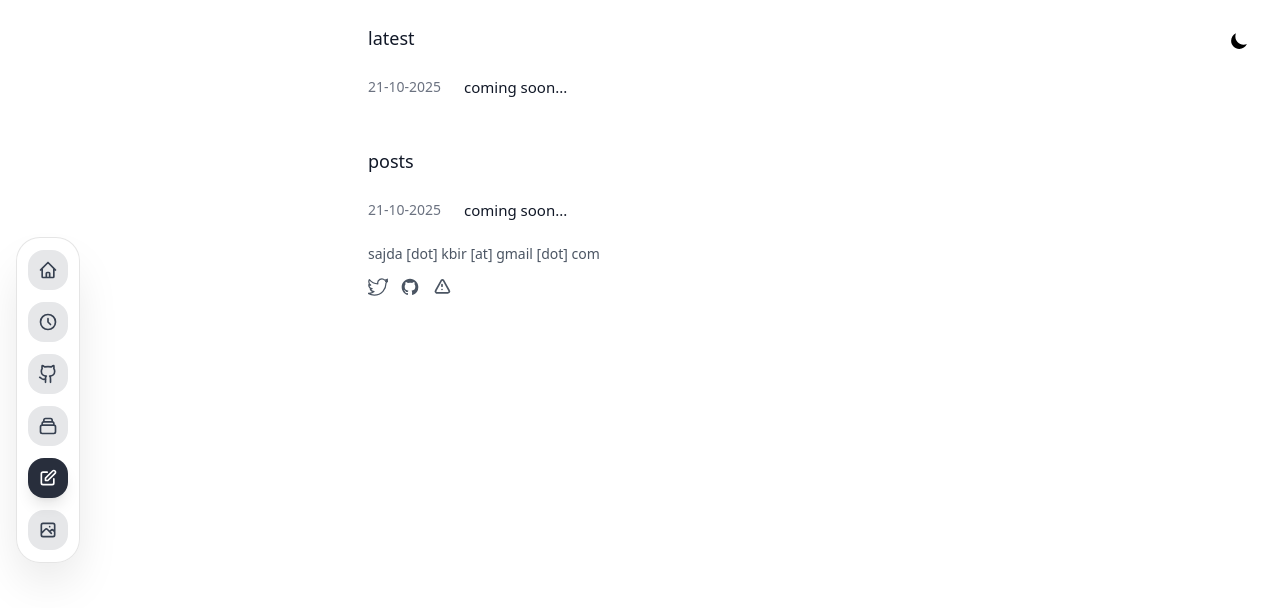
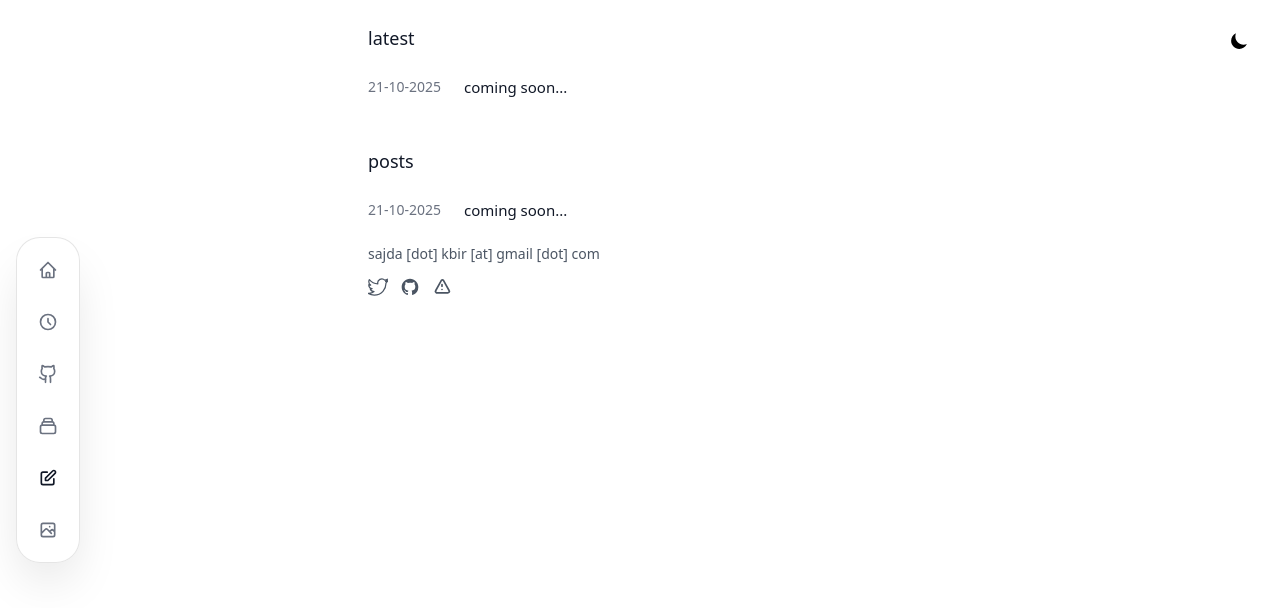
Before and after one commit to sajdakabir/saju, a Next.js app: page /notes in a window 1280 px wide. Shown: the top 608 px of the page. Built offline with nearby package versions, Linux system fonts and the light colour scheme.

Commit message:
feat: enhance sidebar and navigation styles for improved user experience

```diff
--- a/src/components/Navigation.tsx
+++ b/src/components/Navigation.tsx
@@ -138,9 +138,7 @@ export default function Navigation({ isVisible, theme, onNavigate, onClose }: Na
                     nav-item
                     flex items-center justify-center
                     w-10 h-10
-                    rounded-2xl
                     transition-all duration-200 ease-out
-                    transform-gpu will-change-transform
                     focus:outline-none focus:ring-2 focus:ring-offset-2 focus:ring-offset-transparent
                     ${theme === 'dark'
                       ? 'focus:ring-white/30'
@@ -148,13 +146,12 @@ export default function Navigation({ isVisible, theme, onNavigate, onClose }: Na
                     }
                     ${isActive
                         ? theme === 'dark'
-                          ? 'bg-white/90 text-gray-900 shadow-lg scale-105'
-                          : 'bg-gray-900/90 text-white shadow-lg scale-105'
+                          ? 'text-white'
+                          : 'text-gray-900'
                         : theme === 'dark'
-                          ? 'bg-white/10 text-white/70 hover:bg-white/20 hover:text-white hover:scale-105'
-                          : 'bg-gray-900/10 text-gray-700 hover:bg-gray-900/20 hover:text-gray-900 hover:scale-105'
+                          ? 'text-white/50 hover:text-white/80'
+                          : 'text-gray-500 hover:text-gray-900'
                       }
-                    active:scale-95
                   `}
                     aria-label={`Navigate to ${item.label}`}
                     title={item.label}
--- a/src/components/Sidebar.tsx
+++ b/src/components/Sidebar.tsx
@@ -72,11 +72,7 @@ export default function Sidebar({ theme }: SidebarProps) {
     <div className="fixed left-0 top-0 h-full z-50 flex items-center">
       {/* Sidebar Container */}
       <div className="
-        ml-4 bg-white/80 dark:bg-gray-900/80 backdrop-blur-xl
-        rounded-2xl border border-gray-200/50 dark:border-gray-700/50
-        shadow-2xl shadow-black/10 dark:shadow-black/30
-        p-3 flex flex-col space-y-3
-        transition-all duration-300 ease-out
+        ml-6 flex flex-col space-y-8 py-6
       ">
         {navigationItems.map((item) => {
           const isActive = pathname === item.href;
@@ -88,28 +84,18 @@ export default function Sidebar({ theme }: SidebarProps) {
                 href={item.href}
                 className={`
                   relative flex items-center justify-center
-                  w-12 h-12 rounded-xl
-                  transition-all duration-300 ease-out
-                  transform-gpu will-change-transform
+                  w-10 h-10
+                  transition-all duration-200 ease-out
                   ${isActive
-                    ? 'bg-blue-500 text-white shadow-lg shadow-blue-500/30 scale-110'
-                    : 'bg-gray-100 dark:bg-gray-800 text-gray-600 dark:text-gray-300 hover:bg-gray-200 dark:hover:bg-gray-700'
+                    ? 'text-gray-900 dark:text-white'
+                    : 'text-gray-400 dark:text-gray-600 hover:text-gray-600 dark:hover:text-gray-400'
                   }
-                  ${isHovered && !isActive ? 'scale-125 shadow-lg' : ''}
-                  hover:scale-125 hover:shadow-lg
-                  active:scale-105
                 `}
                 onMouseEnter={() => setHoveredItem(item.href)}
                 onMouseLeave={() => setHoveredItem(null)}
                 aria-label={`Navigate to ${item.label}`}
               >
-                <div className={`
-                  transition-all duration-300 ease-out
-                  ${isActive ? 'scale-110' : ''}
-                  ${isHovered && !isActive ? 'scale-110' : ''}
-                `}>
-                  {item.icon}
-                </div>
+                {item.icon}
               </Link>
 
               {/* Tooltip */}
```
